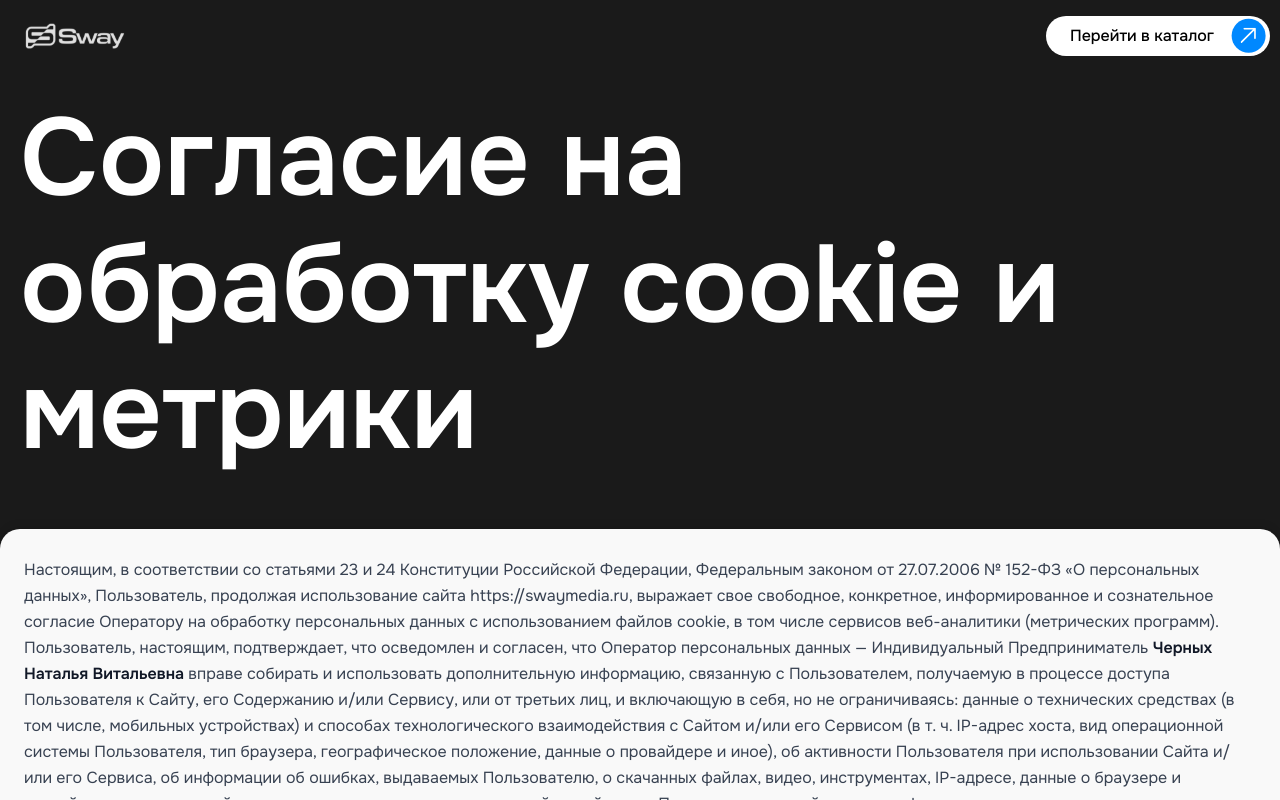
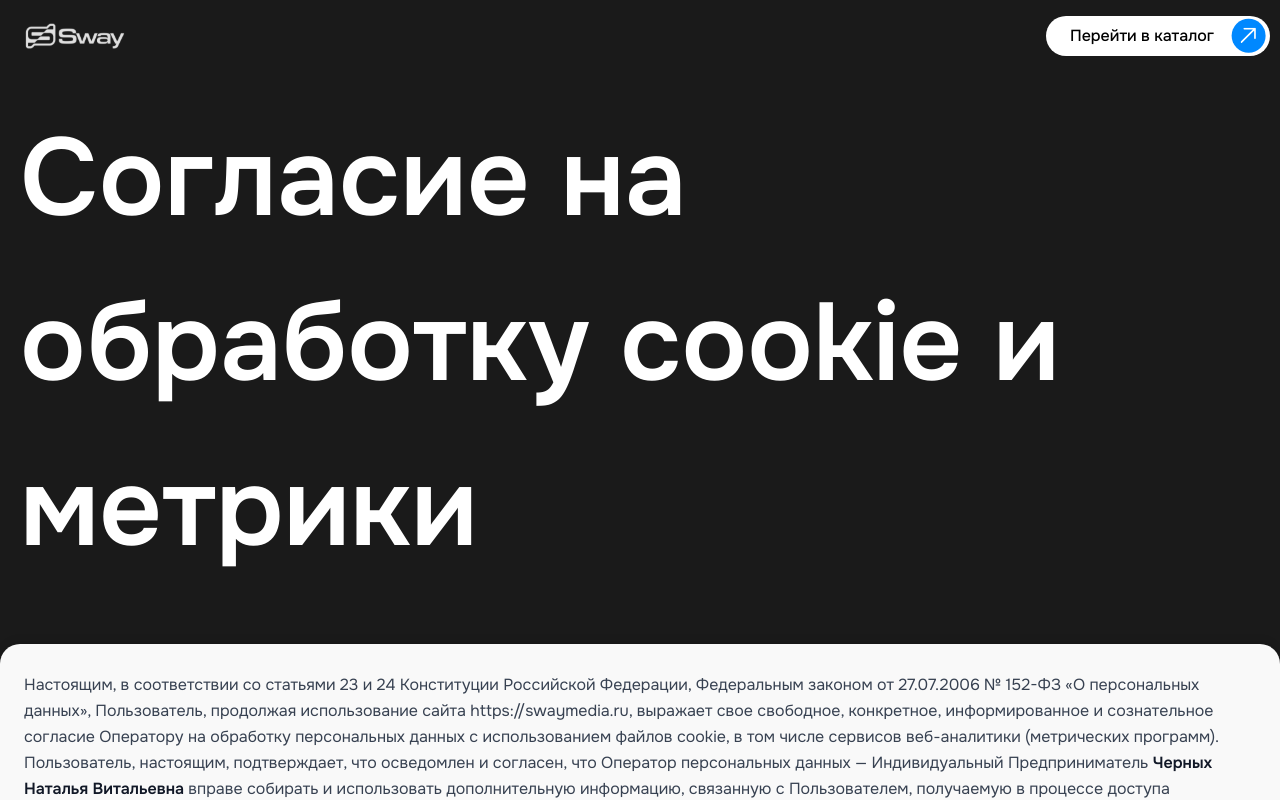
Before and after one commit to web-tg-site/frontend, a Next.js app: page /cookie-consent in a window 1280 px wide. Shown: the top 800 px of the page. Built offline with nearby package versions, Linux system fonts and the light colour scheme; no server answers.

Commit message:
feat: адаптировал заголовок

```diff
--- a/src/widgets/document-template/ui/document-template.tsx
+++ b/src/widgets/document-template/ui/document-template.tsx
@@ -10,7 +10,7 @@ export const DocumentTemplate = ({
 }: DocumentTemplateProps) => {
     return (
         <div className="min-h-screen pt-[72px] pb-4 md:pt-24 md:pb-16 overflow-x-hidden">
-            <Headline variant="h2" className="px-5 mb-[53px]">
+            <Headline variant="h2" className="px-5 mb-[53px] min-[1280px]:text-[110px] min-[1024px]:text-[80px] min-[500px]:text-[50px] text-[30px] wrap-break-word">
                 {title}
             </Headline>
             <WhiteBlockTemplate className={className}>
```
